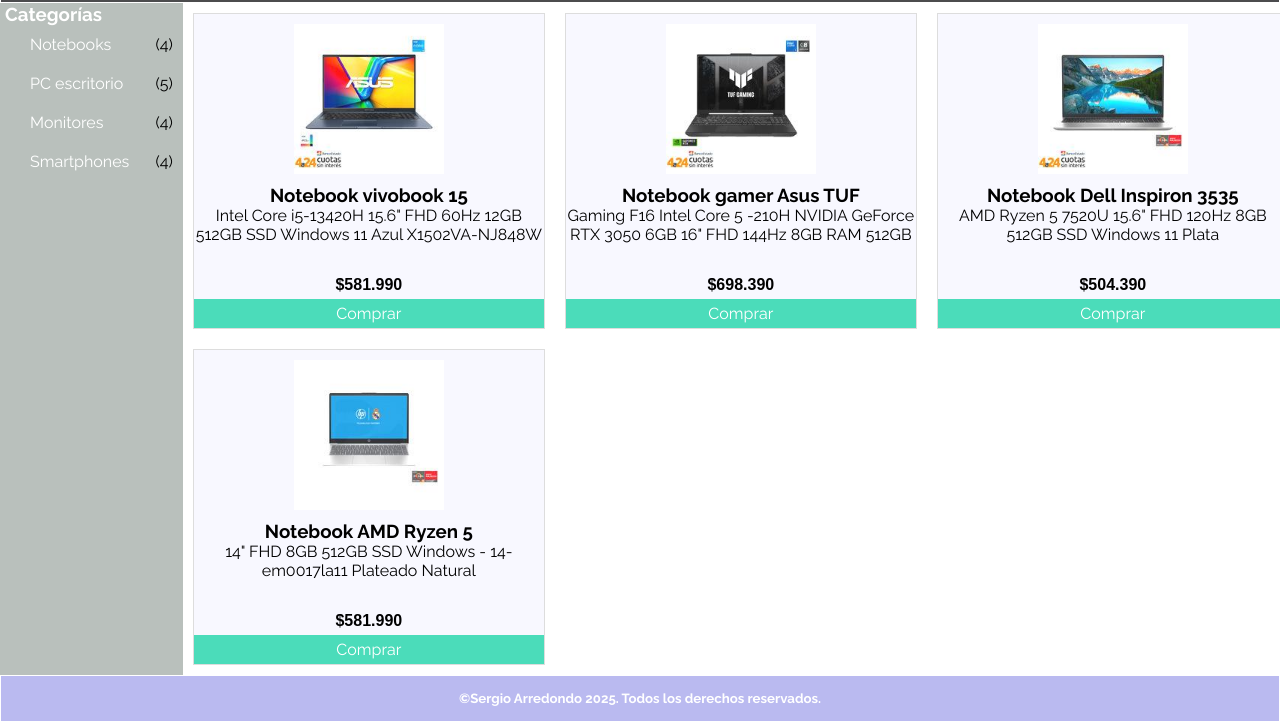
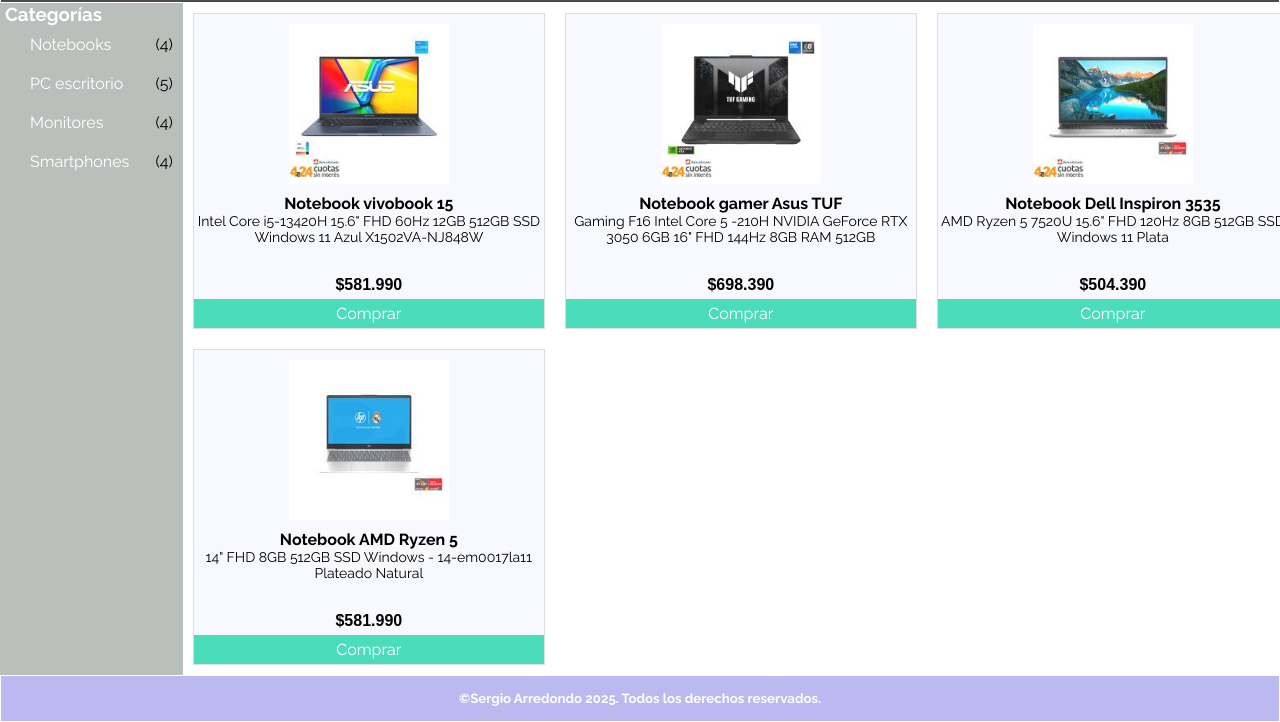
Before and after one commit to sergio-arredondo/css-avanzado-grid, a plain HTML site: page index.html in a window 1280 px wide. Shown: the part 78-800 px from the top of the page. Drawn offline with Linux system fonts and the light colour scheme.

Commit message:
Cambio fuentes product-card

```diff
--- a/assets/css/style.css
+++ b/assets/css/style.css
@@ -99,15 +99,20 @@ aside h3 {
 }
 
 .product-card img {
-  width: 150px;
-  height: 150px;
+  width: 160px;
+  height: 160px;
   object-fit: cover;
   padding: 10px 0px;
 }
 .product-card p {
   flex-grow: 1;
   width: 350px;
-  height: 50px;
+  height: 40px;
+  font-size: 14px;
+}
+
+.product-card h3 {
+  font-size: 16px;
 }
 
 .product-card span {
```
